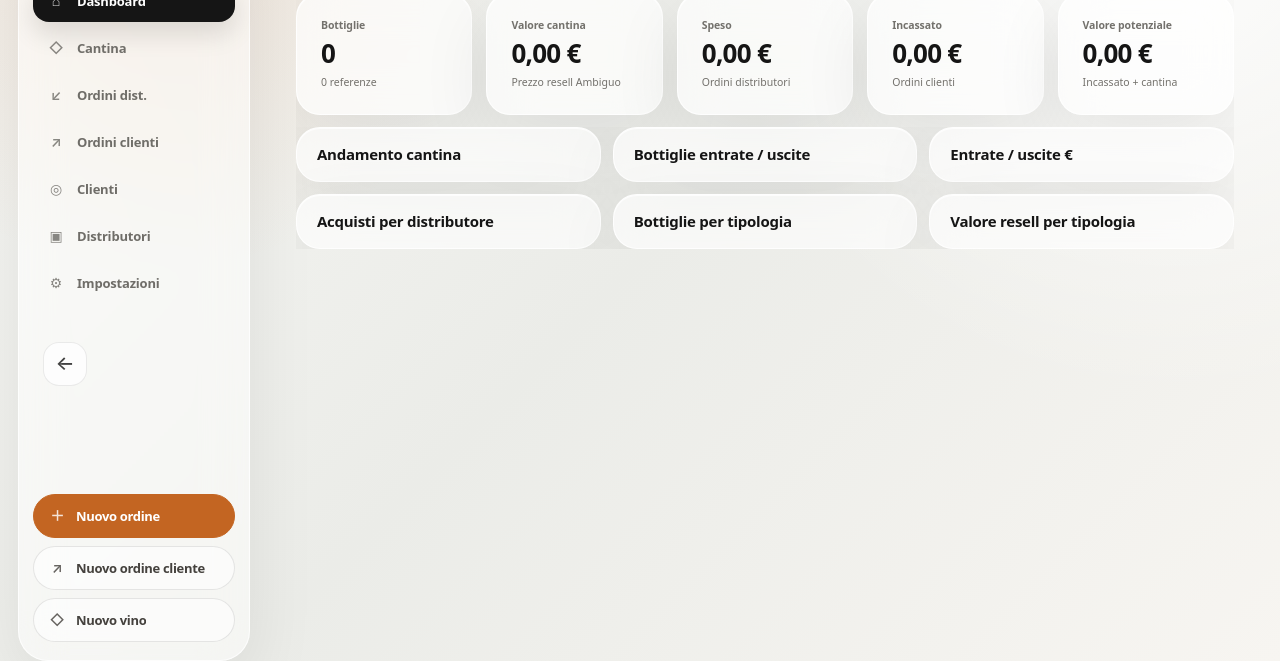
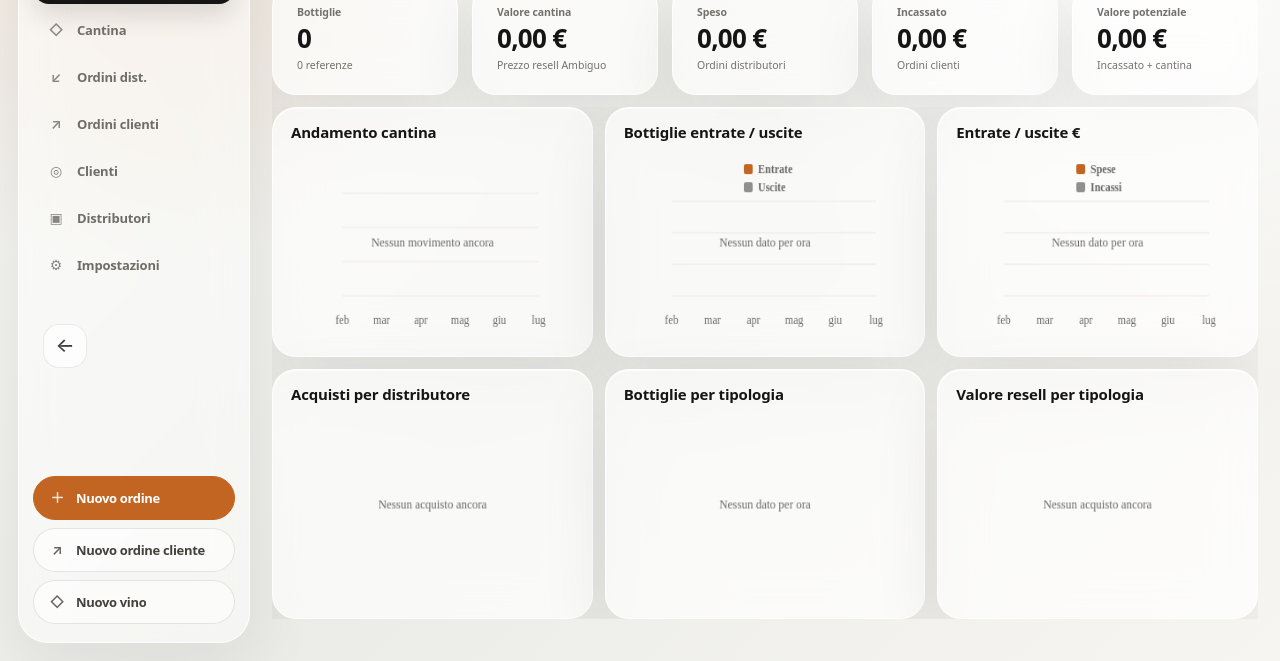
Before and after one commit to marco-ambiguo/ambiguo-dashboard, a website: page index.html in a window 1280 px wide. Shown: the part 139-800 px from the top of the page. Drawn offline with Linux system fonts and the light colour scheme; no server answers; a web font is replaced by a local one.

Commit message:
Add final dashboard spacing override

```diff
--- /dev/null
+++ b/dashboard-fix.css
@@ -0,0 +1,214 @@
+/* =========================================================
+   AMBIGUO DASHBOARD FINAL OVERRIDE
+   Questo file viene caricato DOPO styles.css.
+   Non tocca dati, ordini, cantina o logica JS.
+   ========================================================= */
+
+/* Reset degli override dashboard vecchi: fuori dalla dashboard il layout torna normale. */
+@media (min-width: 1180px) {
+  html,
+  body {
+    min-height: 100%;
+    height: auto;
+    overflow: auto !important;
+  }
+
+  .app-shell {
+    min-height: 100vh !important;
+    height: auto !important;
+    overflow: visible !important;
+  }
+
+  .main {
+    height: auto !important;
+    min-height: 0 !important;
+    max-height: none !important;
+    overflow: visible !important;
+    display: block !important;
+    padding: 12px 4px 24px !important;
+  }
+
+  .view.active:not(#view-dashboard) {
+    display: block !important;
+  }
+}
+
+/* Solo dashboard desktop: 100svh stabile, sidebar intatta. */
+@media (min-width: 1180px) {
+  body:has(#view-dashboard.active) {
+    overflow: hidden !important;
+  }
+
+  .app-shell:has(#view-dashboard.active) {
+    height: 100svh !important;
+    min-height: 100svh !important;
+    overflow: hidden !important;
+    padding: 18px !important;
+    gap: 18px !important;
+    box-sizing: border-box !important;
+  }
+
+  .app-shell:has(#view-dashboard.active) .sidebar {
+    height: calc(100svh - 36px) !important;
+    max-height: calc(100svh - 36px) !important;
+    top: 18px !important;
+  }
+
+  .main:has(#view-dashboard.active) {
+    height: calc(100svh - 36px) !important;
+    max-height: calc(100svh - 36px) !important;
+    min-height: 0 !important;
+    overflow: hidden !important;
+    display: flex !important;
+    flex-direction: column !important;
+    padding: 12px 4px 28px !important;
+    box-sizing: border-box !important;
+  }
+
+  .main:has(#view-dashboard.active) .topbar {
+    flex: 0 0 auto !important;
+    margin: 6px 0 16px !important;
+  }
+
+  #view-dashboard.active {
+    display: grid !important;
+    grid-template-rows: 128px minmax(0, 1fr) !important;
+    gap: 14px !important;
+    flex: 1 1 auto !important;
+    min-height: 0 !important;
+    height: 100% !important;
+    overflow: hidden !important;
+  }
+
+  #view-dashboard.active > .grid.cards {
+    display: grid !important;
+    grid-template-columns: repeat(5, minmax(0, 1fr)) !important;
+    gap: 14px !important;
+    height: 128px !important;
+    min-height: 128px !important;
+    margin: 0 !important;
+    align-items: stretch !important;
+  }
+
+  #view-dashboard.active > .grid.cards > .stat-card {
+    height: 128px !important;
+    min-height: 128px !important;
+    padding: 26px 26px 24px !important;
+    border-radius: 24px !important;
+    display: flex !important;
+    flex-direction: column !important;
+    justify-content: center !important;
+    gap: 8px !important;
+    box-sizing: border-box !important;
+  }
+
+  #view-dashboard.active .stat-label,
+  #view-dashboard.active .stat-note {
+    margin: 0 !important;
+    line-height: 1.15 !important;
+  }
+
+  #view-dashboard.active .stat-value {
+    margin: 0 !important;
+    line-height: .95 !important;
+  }
+
+  #view-dashboard.active > .dashboard-charts-6,
+  #view-dashboard.active > .dashboard-charts.dashboard-charts-6 {
+    display: grid !important;
+    grid-template-columns: repeat(3, minmax(0, 1fr)) !important;
+    grid-template-rows: repeat(2, minmax(0, 1fr)) !important;
+    gap: 14px !important;
+    height: 100% !important;
+    min-height: 0 !important;
+    margin: 0 !important;
+    padding: 0 !important;
+    overflow: hidden !important;
+  }
+
+  #view-dashboard.active .chart-card {
+    height: 100% !important;
+    min-height: 0 !important;
+    padding: 18px 20px 16px !important;
+    border-radius: 24px !important;
+    display: flex !important;
+    flex-direction: column !important;
+    overflow: hidden !important;
+    box-sizing: border-box !important;
+  }
+
+  #view-dashboard.active .chart-card h2,
+  #view-dashboard.active .chart-card h3 {
+    flex: 0 0 auto !important;
+    margin: 0 0 10px !important;
+    font-size: 15px !important;
+    line-height: 1.15 !important;
+    letter-spacing: -0.012em !important;
+  }
+
+  #view-dashboard.active .chart-wrap,
+  #view-dashboard.active .chart-wrap.small {
+    flex: 1 1 auto !important;
+    width: 100% !important;
+    height: auto !important;
+    min-height: 0 !important;
+    overflow: hidden !important;
+  }
+
+  #view-dashboard.active canvas {
+    width: 100% !important;
+    height: 100% !important;
+    display: block !important;
+    filter: none !important;
+    transform: none !important;
+    image-rendering: auto !important;
+  }
+}
+
+/* Schermi bassi: resta tutto visibile e mantiene padding sotto. */
+@media (min-width: 1180px) and (max-height: 850px) {
+  .main:has(#view-dashboard.active) {
+    padding-bottom: 24px !important;
+  }
+
+  #view-dashboard.active {
+    grid-template-rows: 112px minmax(0, 1fr) !important;
+    gap: 12px !important;
+  }
+
+  #view-dashboard.active > .grid.cards,
+  #view-dashboard.active > .grid.cards > .stat-card {
+    height: 112px !important;
+    min-height: 112px !important;
+  }
+
+  #view-dashboard.active > .grid.cards > .stat-card {
+    padding: 22px 24px !important;
+  }
+
+  #view-dashboard.active > .dashboard-charts-6,
+  #view-dashboard.active > .dashboard-charts.dashboard-charts-6 {
+    gap: 12px !important;
+  }
+
+  #view-dashboard.active .chart-card {
+    padding: 16px 18px 14px !important;
+  }
+}
+
+/* Desktop molto larghi: più respiro nei KPI, senza rompere la viewport. */
+@media (min-width: 1500px) and (min-height: 900px) {
+  #view-dashboard.active {
+    grid-template-rows: 140px minmax(0, 1fr) !important;
+  }
+
+  #view-dashboard.active > .grid.cards,
+  #view-dashboard.active > .grid.cards > .stat-card {
+    height: 140px !important;
+    min-height: 140px !important;
+  }
+
+  #view-dashboard.active > .grid.cards > .stat-card {
+    padding: 30px 30px 28px !important;
+  }
+}
--- a/index.html
+++ b/index.html
@@ -9,6 +9,7 @@
   <link href="https://fonts.googleapis.com/css2?family=Host+Grotesk:wght@400;500;600;700&display=swap" rel="stylesheet">
   <link rel="icon" type="image/png" href="assets/favicon.png" />
   <link rel="stylesheet" href="styles.css" />
+  <link rel="stylesheet" href="dashboard-fix.css" />
 </head>
 <body>
   <div class="app-shell">
@@ -40,7 +41,6 @@
         <button class="btn ghost full" id="quickWineBtn" title="Nuovo vino"><span class="action-icon">◇</span><span class="action-label">Nuovo vino</span></button>
       </div>
     </aside>
-
     <main class="main">
       <header class="topbar">
         <div>
@@ -73,7 +73,6 @@
           </div>
         </div>
       </header>
-
       <section id="view-dashboard" class="view active"></section>
       <section id="view-cantina" class="view"></section>
       <section id="view-ordini" class="view"></section>
@@ -83,7 +82,6 @@
       <section id="view-impostazioni" class="view"></section>
     </main>
   </div>
-
   <div id="modalRoot" class="modal-root" aria-live="polite"></div>
   <div id="toastRoot" class="toast-root"></div>
 
```
